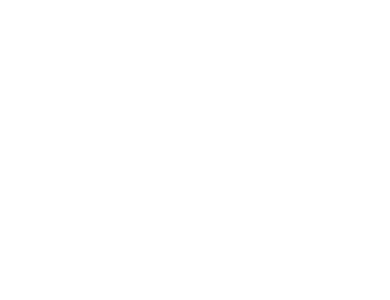
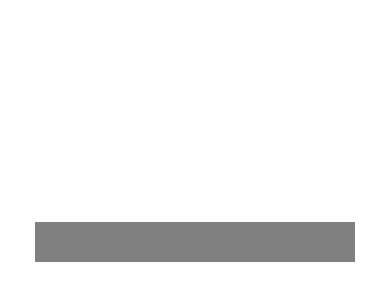
Before and after one commit to cedricholmgren/CFALCEassist, a React Native app: screen / in a window 390 px wide. Shown: the part 180-480 px from the top of the page. Built offline with nearby package versions, Linux system fonts and the light colour scheme.

Commit message:
Added buttons now change colors

```diff
--- a/App.tsx
+++ b/App.tsx
@@ -6,25 +6,53 @@
   return (
     <View style={styles.container}>
       <StatusBar style="auto" />
+
+      <Filet />
     </View>
   );
 }
-
+//function to cycle through colors every time onPress is called, will be used in buttons
 function changeColor() {
   // Sets current state of our buttons to neutral(grey) and allows for two other options
   const [status, setStatus] = useState<"MakeLess" | "Neutral" | "MakeMore">();
 
+  // When onPress is triggered cycle through states
   const onPress = () => {
     if (status === "Neutral") {
       setStatus("MakeLess");
     } else if (status === "MakeLess") {
       setStatus("MakeMore");
-    } else {
+    } else if (status === "MakeMore") {
       setStatus("Neutral");
     }
   };
   return { status, onPress };
 }
+
+// Buttons
+//= status === "Neutral" ? "gray" : "blue";
+
+const Filet = () => {
+  const { status, onPress } = changeColor();
+  const backgroundColor =
+    status === "Neutral"
+      ? "gray"
+      : status === "MakeLess"
+      ? "red"
+      : status === "MakeMore"
+      ? "green"
+      : "gray";
+
+  const filetColor = { backgroundColor };
+  return (
+    <View>
+      <TouchableOpacity
+        style={[styles.buttonBox, filetColor]}
+        onPress={onPress}
+      ></TouchableOpacity>
+    </View>
+  );
+};
 
 const styles = StyleSheet.create({
   container: {
@@ -33,4 +61,9 @@
     alignItems: "center",
     justifyContent: "center",
   },
+  buttonBox: {
+    width: 320,
+    flex: 1,
+    padding: 20,
+  },
 });
```
